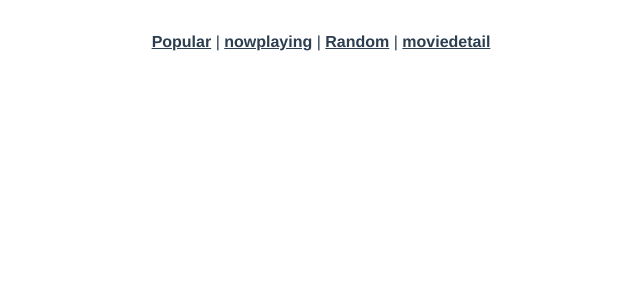
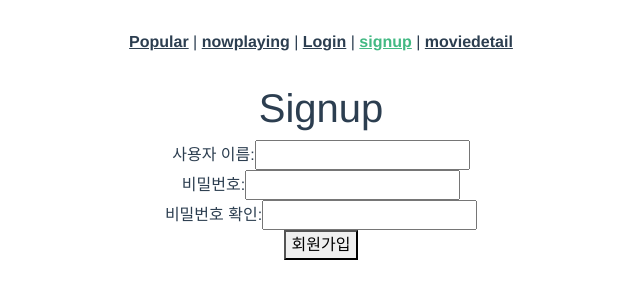
Before and after one commit to ssw02238/FinalPjt, a Vue app in the folder client/: page /accounts/signup in a window 1280 px wide. Shown: the top 300 px of the page, without its empty margins (319-959 px from the left). Built offline with nearby package versions, Linux system fonts and the light colour scheme.

Commit message:
accountsClients

```diff
--- a/client/src/App.vue
+++ b/client/src/App.vue
@@ -3,12 +3,37 @@
     <div id="nav">
       <router-link to="/popular">Popular</router-link> |
       <router-link to="/nowplaying">nowplaying</router-link> |
-      <router-link to="/random">Random</router-link> |
+      <router-link to="/accounts/login">Login</router-link> |
+      <router-link to="/accounts/signup">signup</router-link> |
       <router-link to="/moviedetail/632357">moviedetail</router-link>
     </div>
     <router-view/>
   </div>
 </template>
+
+<script>
+export default {
+  name: 'App',
+  data: function () {
+    return {
+      isLogin: false,
+    }
+  },
+  methods: {
+    logout: function () {
+      this.isLogin = false
+      localStorage.removeItem('jwt')
+      this.$router.push({ name: 'Login' })
+    }
+  },
+  created: function () {
+    const token = localStorage.getItem('jwt')
+    if (token) {
+      this.isLogin = true
+    }
+  }
+}
+</script>
 
 <style>
 #app {
--- a/client/src/components/MovieLists.vue
+++ b/client/src/components/MovieLists.vue
@@ -1,7 +1,7 @@
 <template>
 <div class="col-lg-3 col-sm-6 mb-4">
   <div class="card">
-    <div @click="goDetail(li.id)" v-if="pop_movie">
+    <div @click="goDetail(pop_movie.id)" v-if="pop_movie">
       <img v-bind:src="'https://image.tmdb.org/t/p/w500/'+pop_movie.poster_path" class="img-fluid" alt="movie_poster" style="height: 400px">
       <div class="card-body" style="height: 150px">
         <h5 class="card-title"><strong>{{ pop_movie.title }} |</strong></h5>
@@ -24,7 +24,7 @@ export default {
   },
   methods: {
     goDetail(id) {
-      this.$router.push(`detail/${id}`)
+      this.$router.push(`moviedetail/${id}`)
     }
   }
 }
--- a/client/src/router/index.js
+++ b/client/src/router/index.js
@@ -4,6 +4,8 @@ import NowPlaying from '../views/NowPlaying.vue'
 import MovieDetail from '../views/MovieDetail.vue'
 import Popular from '../views/Popular.vue'
 import Random from '../views/Random.vue'
+import Signup from '@/views/accounts/Signup'
+import Login from '@/views/accounts/Login'
 
 Vue.use(VueRouter)
 
@@ -28,6 +30,16 @@ const routes = [
     name: 'Random',
     component: Random
   },
+  {
+    path: '/accounts/signup',
+    name: 'Signup',
+    component: Signup,
+  },
+  {
+    path: '/accounts/login',
+    name: 'Login',
+    component: Login,
+  },
 ]
 
 const router = new VueRouter({
--- /dev/null
+++ b/client/src/views/accounts/Login.vue
@@ -0,0 +1,50 @@
+<template>
+  <div>
+    <h1>Login</h1>
+    <div>
+      <label for="username">사용자 이름: </label>
+      <input type="text" id="username" v-model="credentials.username">
+    </div>
+    <div>
+      <label for="password">비밀번호: </label>
+      <input type="password" id="password" v-model="credentials.password">
+    </div>
+    <button @click="login">로그인</button>
+  </div>
+</template>
+
+<script>
+import axios from 'axios'
+
+// const SERVER_URL = process.env.VUE_APP_SERVER_URL
+
+export default {
+  name: 'Login',
+  data: function () {
+    return {
+      credentials: {
+        username: null,
+        password: null,
+      }
+    }
+  },
+  methods: {
+    login: function () {
+      axios({
+        method: 'post',
+        url: 'http://127.0.0.1:8000/accounts/api-token-auth/',
+        data: this.credentials,
+      })
+        .then(res => {
+          console.log(res)
+          localStorage.setItem('jwt', res.data.token)
+          this.$emit('login')
+          this.$router.push({ name: 'TodoList' })
+        })
+        .catch(err => {
+          console.log(err)
+        })
+    }
+  }
+}
+</script>
--- /dev/null
+++ b/client/src/views/accounts/Signup.vue
@@ -0,0 +1,53 @@
+<template>
+  <div>
+    <h1>Signup</h1>
+    <div>
+      <label for="username">사용자 이름: </label>
+      <input type="text" id="username" v-model="credentials.username">
+    </div>
+    <div>
+      <label for="password">비밀번호: </label>
+      <input type="password" id="password" v-model="credentials.password">
+    </div>
+    <div>
+      <label for="passwordConfirmation">비밀번호 확인: </label>
+      <input type="password" id="passwordConfirmation" v-model="credentials.passwordConfirmation">
+    </div>
+    <button @click="signup(credentials)">회원가입</button>
+  </div>
+</template>
+
+<script>
+import axios from 'axios'
+
+// const SERVER_URL = process.env.VUE_APP_SERVER_URL
+
+export default {
+  name: 'Signup',
+  data: function () {
+    return {
+      credentials: {
+        username: null,
+        password: null,
+        passwordConfirmation: null,
+      }
+    }
+  },
+  methods: {
+    signup: function () {
+      axios({
+        method: 'post',
+        url: 'http://127.0.0.1:8000/accounts/signup/',
+        data: this.credentials,
+      })
+        .then(res => {
+          console.log(res)
+          this.$router.push({ name: 'Login' })
+        })
+        .catch(err => {
+          console.log(err)
+        })
+    }
+  }
+}
+</script>
```
Also changed, not shown: 1 other file (tests, documents, lock files or other folders).
